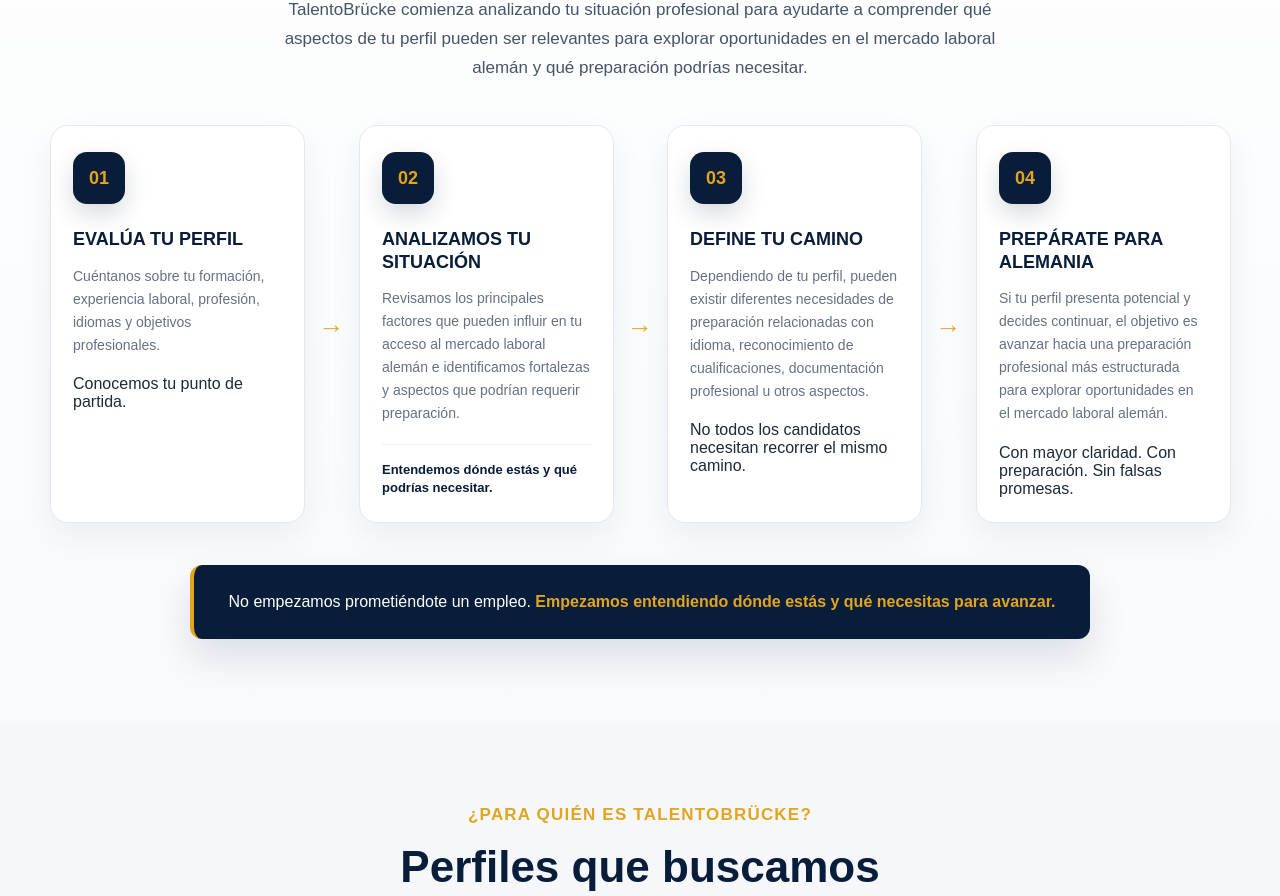
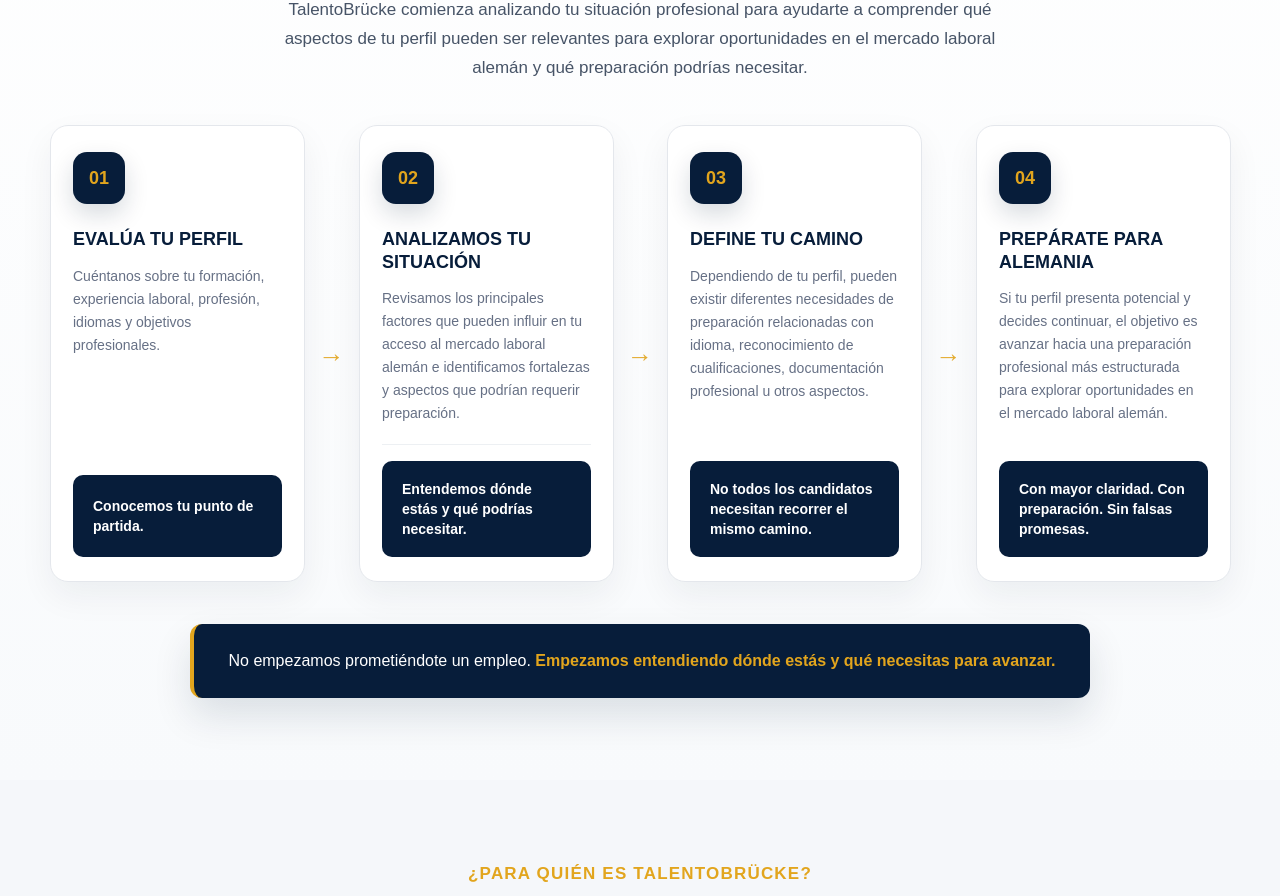
Before and after one commit to fiveseasonsrealty-ux/TALENTOBRUCKE-CRM, a Next.js app: page / in a window 1280 px wide. Shown: the part 3520-4416 px from the top of the page. Built offline with nearby package versions, Linux system fonts and the light colour scheme.

Commit message:
Diseñar footers azules Cómo funciona

```diff
--- a/app/globals.css
+++ b/app/globals.css
@@ -707,6 +707,8 @@ img {
     transform 0.28s ease,
     box-shadow 0.28s ease,
     border-color 0.28s ease;
+ display: flex;
+flex-direction: column;
 }
 
 .how-card:hover {
@@ -747,7 +749,11 @@ img {
   font-size: 18px;
   line-height: 1.25;
 }
-
+.how-content {
+  display: flex;
+  flex-direction: column;
+  flex: 1;
+}
 .how-content p {
   margin: 0 0 18px;
   color: #667085;
@@ -764,7 +770,34 @@ img {
   font-size: 13px;
   line-height: 1.45;
 }
-
+.how-card-footer {
+  margin-top: auto;
+  min-height: 82px;
+
+  display: flex;
+  align-items: center;
+
+  padding: 18px 20px;
+
+  background: var(--navy);
+  color: white;
+
+  border-radius: 10px;
+
+  font-size: 14px;
+  font-weight: 800;
+  line-height: 1.45;
+
+  transition:
+    background 0.28s ease,
+    transform 0.28s ease,
+    box-shadow 0.28s ease;
+}
+.how-card:hover .how-card-footer {
+  background: #0d3566;
+  transform: translateY(-2px);
+  box-shadow: 0 10px 22px rgba(7, 29, 58, 0.16);
+}
 .how-connector {
   display: flex;
   align-items: center;
```
